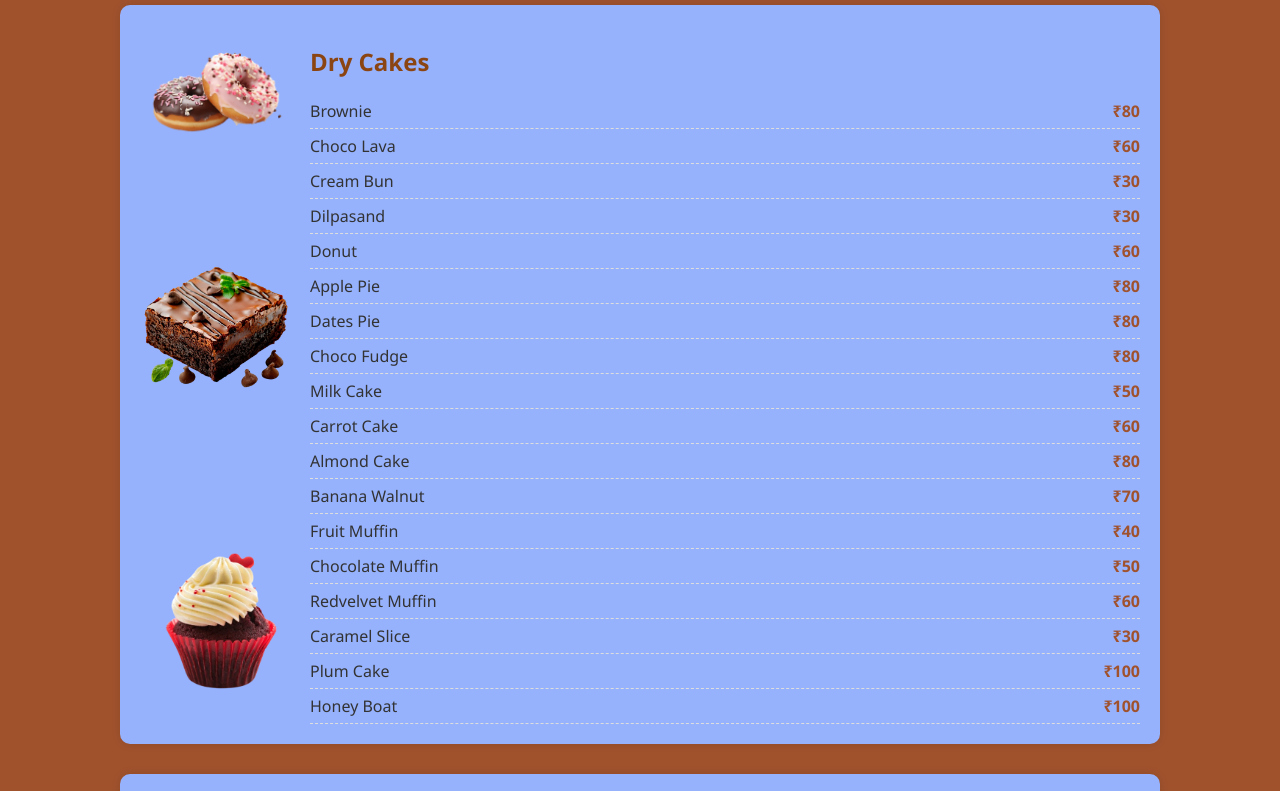
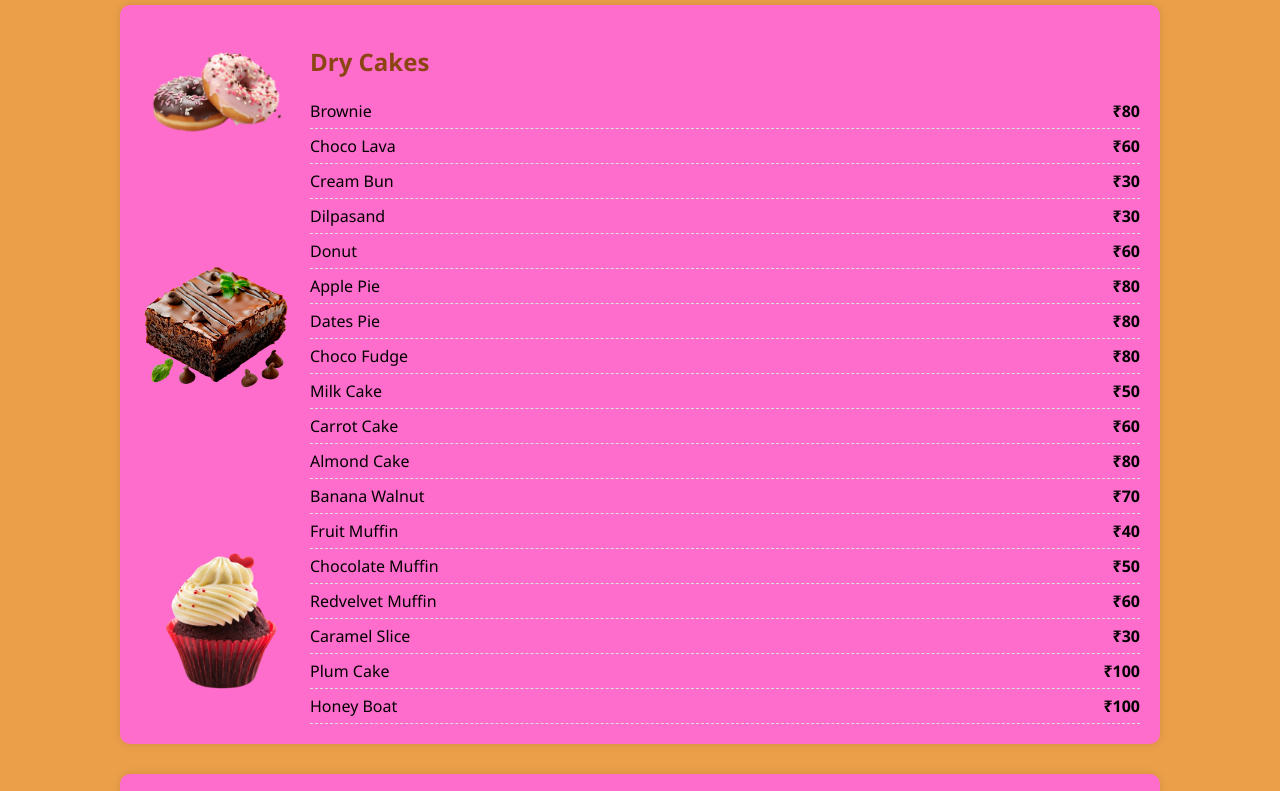
Before and after one commit to sevendaystadigadapa/sevendaystadigadapa.github.io, a plain HTML site: page index.html in a window 1280 px wide. Shown: the part 75-866 px from the top of the page. Drawn offline with Linux system fonts and the light colour scheme.

Commit message:
theme change

```diff
--- a/index.html
+++ b/index.html
@@ -8,7 +8,7 @@
   <style>
     html, body {
       font-family: 'Segoe UI', sans-serif;
-      background-color: #a0522d;
+      background-color: rgb(235, 159, 73);
       margin: 0;
       padding: 0;
       overflow-x: hidden;
@@ -40,7 +40,7 @@
       max-width: 1000px;
       margin: 30px auto;
       padding: 20px;
-      background-color: rgb(150 178 253);
+      background-color: rgb(254, 109, 203);
       border-radius: 10px;
       box-shadow: 0 0 10px rgba(0, 0, 0, 0.1);
     }
@@ -81,11 +81,11 @@
     }
 
     .item-name {
-      color: #333;
+      color: black;
     }
 
     .item-price {
-      color: #a0522d;
+      color: black;
       font-weight: bold;
     }
 
```
